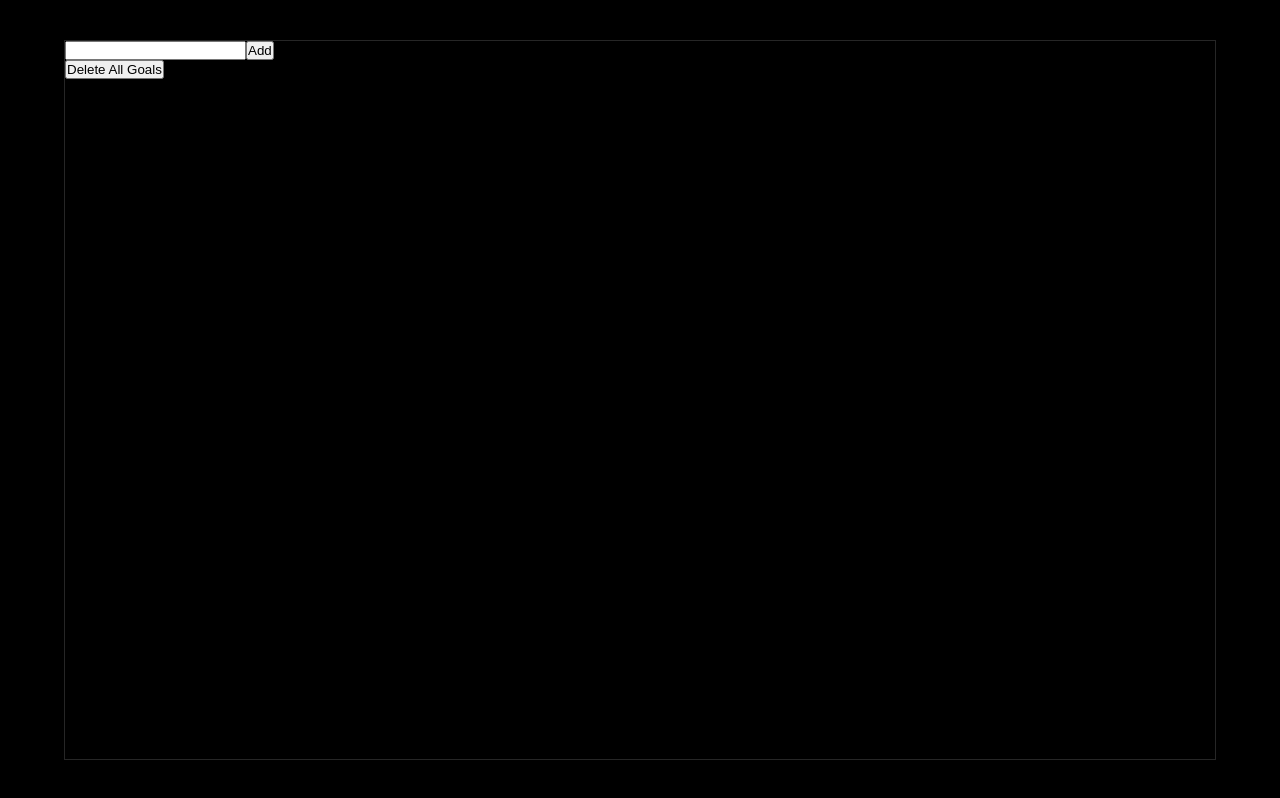
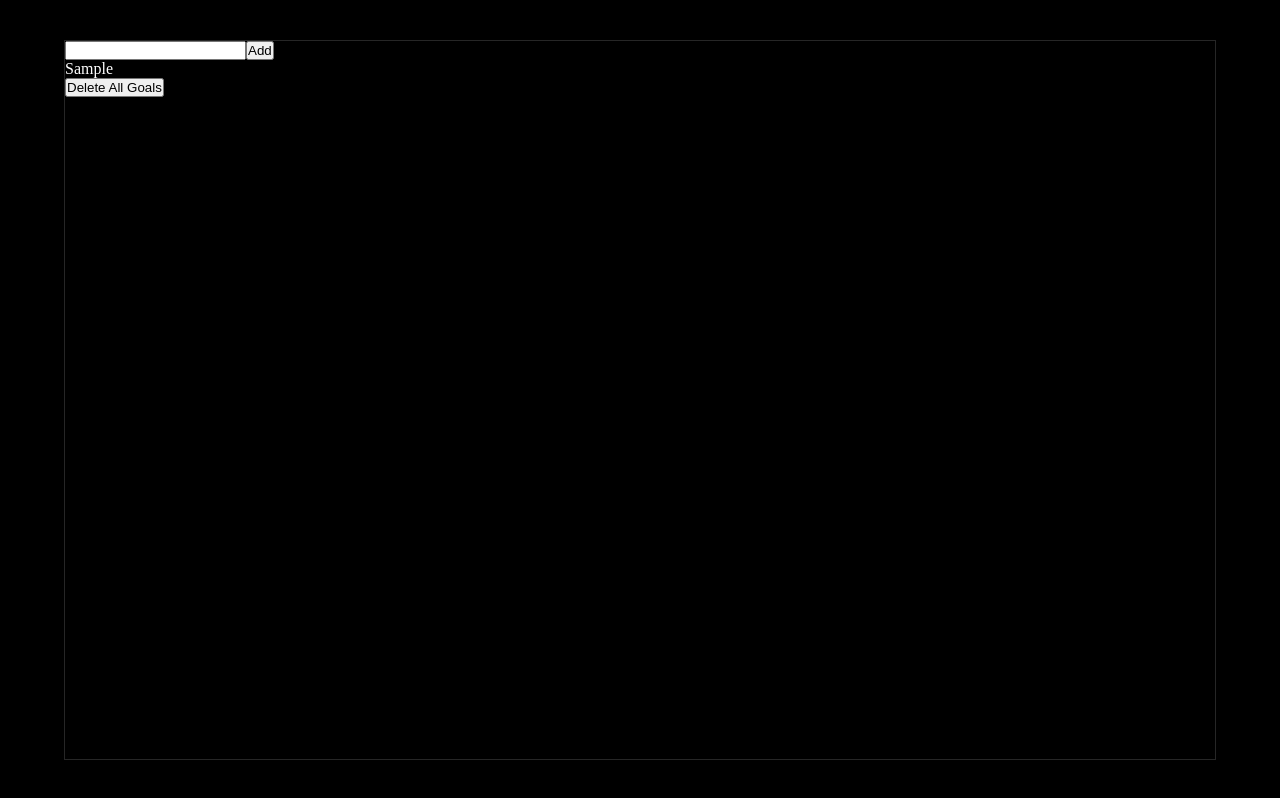
Before and after one commit to danifromecuador/daily, a React (Vite) app: page / in a window 1280 px wide. Both pictures are taken after typing "Sample" into the empty fields and a click on the button "Add". Built offline with nearby package versions, Linux system fonts and the light colour scheme.

Commit message:
Render  goals list

```diff
--- a/src/pages/daily-goals.jsx
+++ b/src/pages/daily-goals.jsx
@@ -28,6 +28,15 @@ export const DailyGoals = () => {
     />
     <button onClick={manageAddGoalBtn} >Add</button>
     <div>
+      <ul>
+        {
+          goals.map((e)=>{
+            return ( <div>{e}</div> )
+          })
+        }
+      </ul>
+    </div>
+    <div>
       <button onClick={manageDeleteAllGoalsBtn} >Delete All Goals</button>
     </div>
   </>)
```
